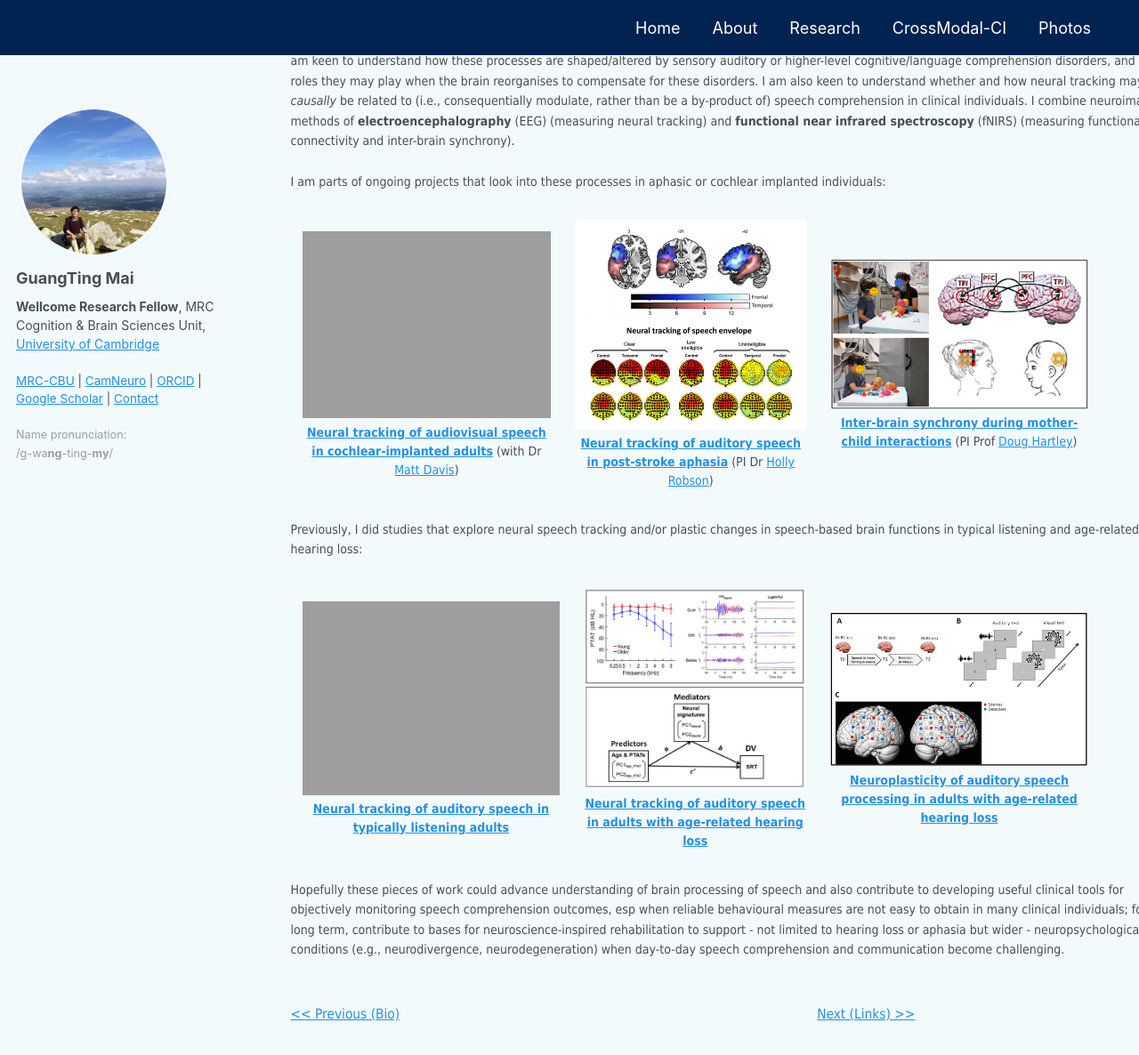
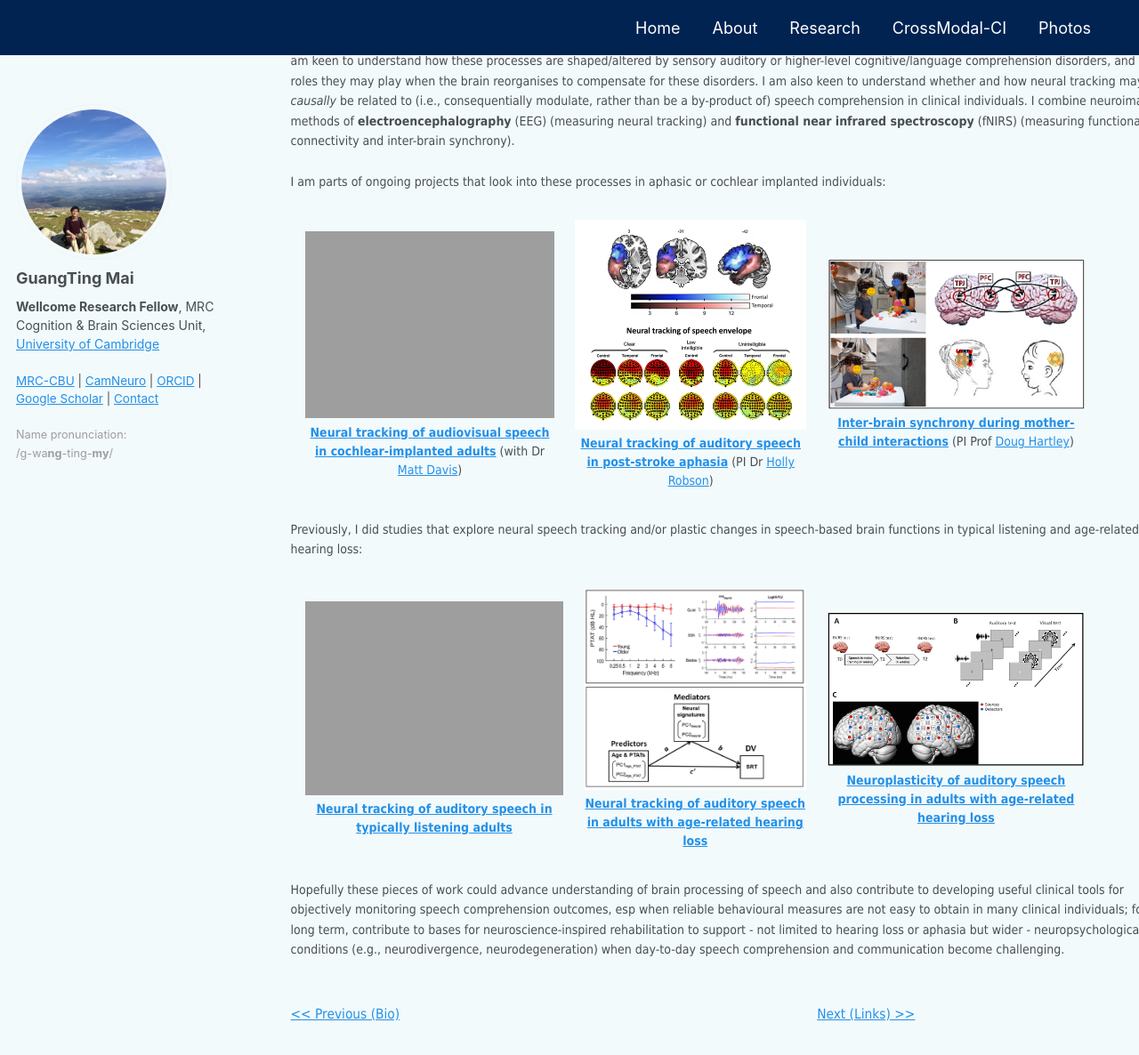
Before and after one commit to guangtingmai/guangtingmai.github.io, a Jekyll site: the page built from _pages/research-content.html, in a window 1280 px wide and 1400 px high, scrolled down 391 px. Shown: the top 1186 px of the window at 89% size. Built offline with Jekyll 4.4.1, drawn with Linux system fonts in a browser that asks for light colours.

Commit message:
Update custom.scss

```diff
--- a/_sass/custom.scss
+++ b/_sass/custom.scss
@@ -145,7 +145,7 @@ div.navigation-row span {
 .flex-row {
   display: flex !important;
   justify-content: center !important; /* center content horizontally */
-  gap: 1.5rem !important;               /* fixed gap, more consistent than % */
+  gap: 1.3rem !important;               /* fixed gap, more consistent than % */
   margin: 1.8em 0 !important;         /* top & bottom spacing */
   flex-wrap: wrap;                     /* wrap items if screen is small */
   align-items: center;                 /* vertically center items */
```
